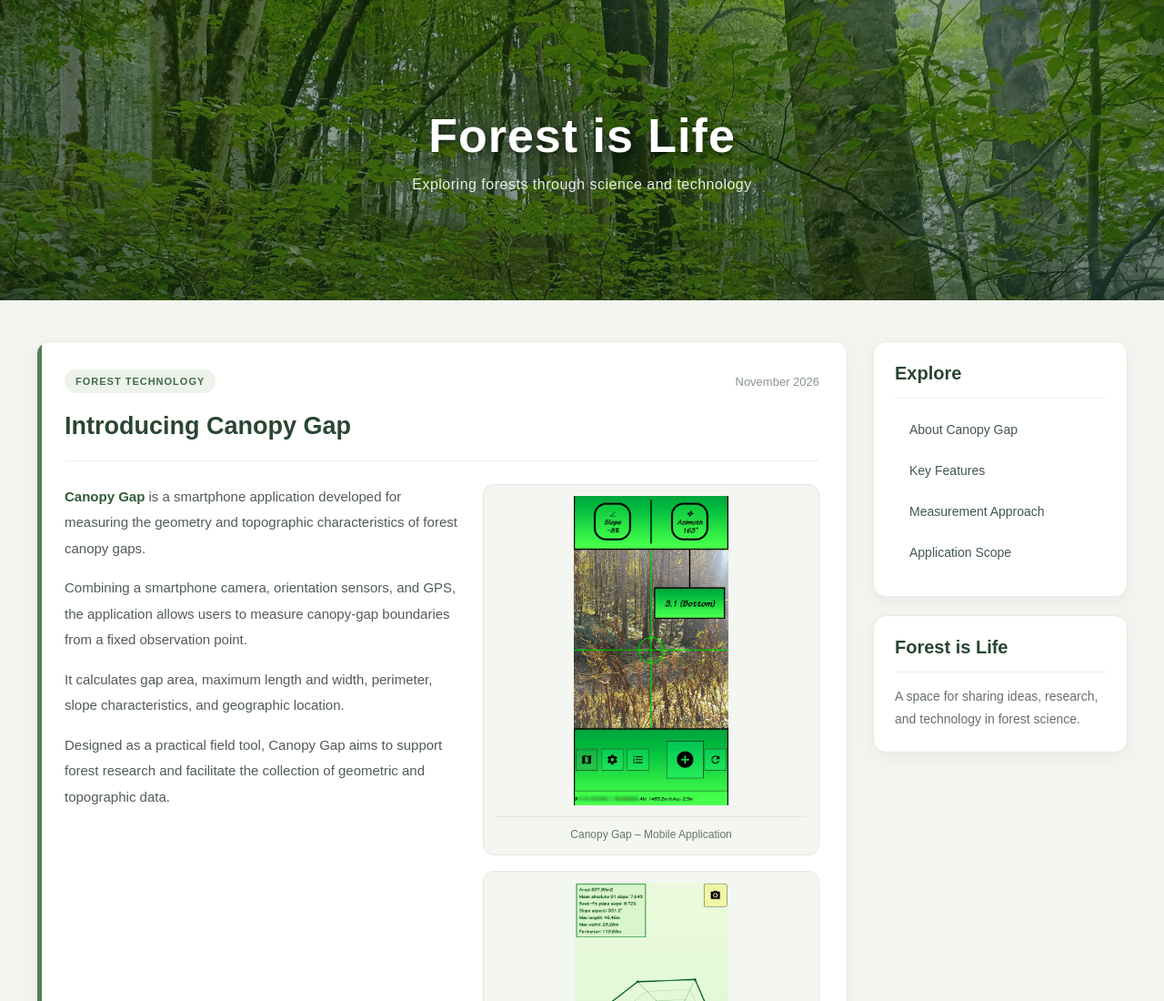
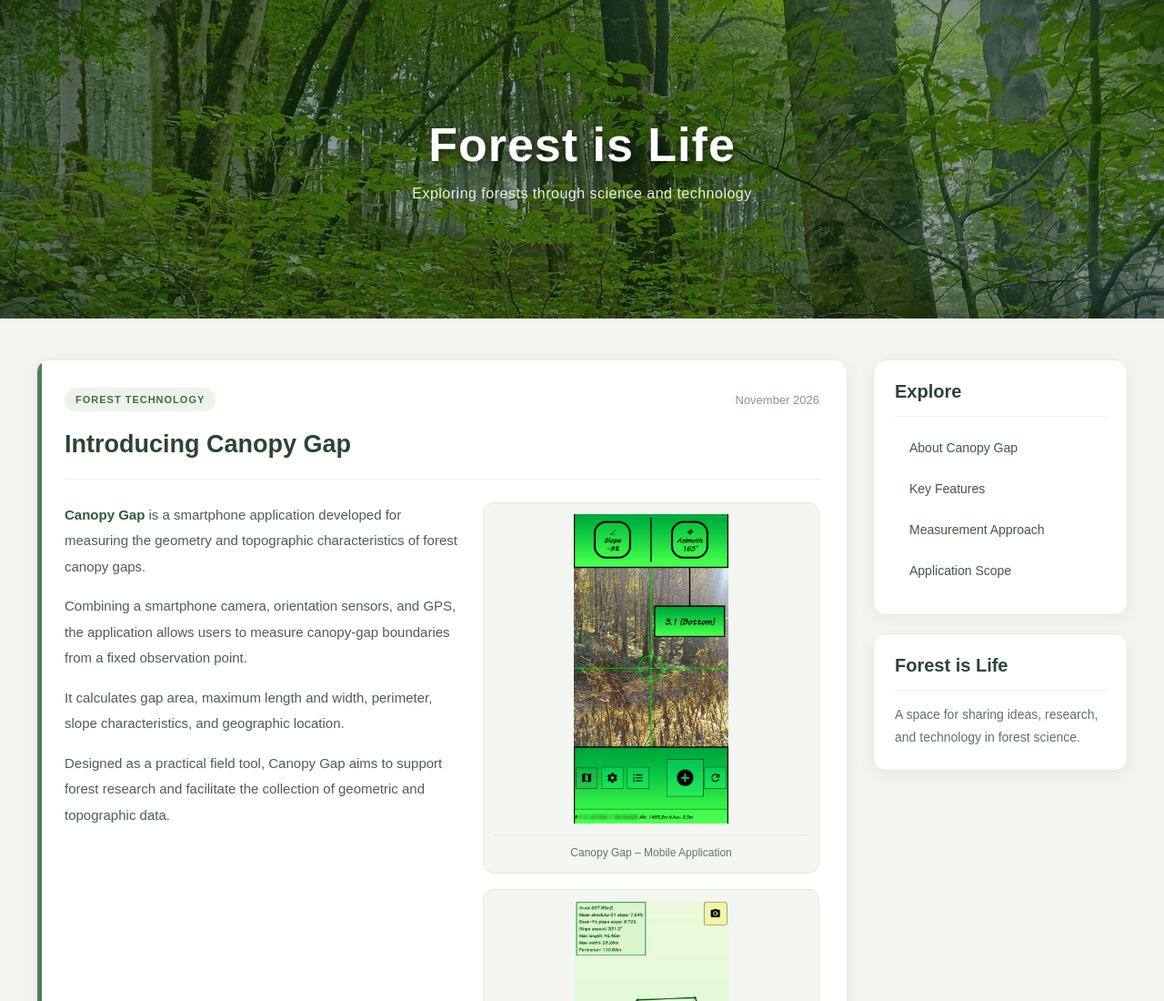
Before and after one commit to SilvaResearch/silvaresearch.github.io, a plain HTML site: page index.html in a window 1280 px wide. Shown: the top 1100 px of the page at 91% size. Drawn offline with Linux system fonts and the light colour scheme.

Commit message:
Update style.css

```diff
--- a/style.css
+++ b/style.css
@@ -25,27 +25,50 @@ body {
 
 .hero {
 
-    min-height: 330px;
+    position: relative;
 
-    background-image:
-        linear-gradient(
-            rgba(16, 39, 22, 0.42),
-            rgba(16, 39, 22, 0.55)
-        ),
-        url("images/header.jpg");
+    width: 100%;
+
+    height: 350px;
+
+    background-image: url("./images/header.jpg");
 
     background-size: cover;
-    background-position: center;
+
+    background-position: center center;
+
+    background-repeat: no-repeat;
 
     display: flex;
+
     justify-content: center;
+
     align-items: center;
 
     text-align: center;
+
+    overflow: hidden;
+
+}
+
+.hero-overlay {
+
+    position: absolute;
+
+    inset: 0;
+
+    background: rgba(16, 39, 22, 0.48);
+
 }
 
 .hero-content {
+
+    position: relative;
+
+    z-index: 2;
+
     padding: 25px;
+
 }
 
 .hero h1 {
@@ -56,10 +79,10 @@ body {
 
     font-weight: 700;
 
-    text-shadow:
-        0 3px 10px rgba(0, 0, 0, 0.6);
+    text-shadow: 0 3px 10px rgba(0, 0, 0, 0.6);
 
     letter-spacing: 1px;
+
 }
 
 .hero p {
@@ -71,6 +94,7 @@ body {
     margin-top: 15px;
 
     letter-spacing: 0.5px;
+
 }
 
 
@@ -86,12 +110,12 @@ body {
 
     display: grid;
 
-    grid-template-columns:
-        minmax(0, 1fr) 280px;
+    grid-template-columns: minmax(0, 1fr) 280px;
 
     gap: 28px;
 
     align-items: start;
+
 }
 
 .posts {
@@ -99,6 +123,7 @@ body {
     display: flex;
 
     flex-direction: column;
+
 }
 
 
@@ -116,12 +141,12 @@ body {
 
     padding: 30px;
 
-    box-shadow:
-        0 5px 20px rgba(35, 55, 38, 0.05);
+    box-shadow: 0 5px 20px rgba(35, 55, 38, 0.05);
 
     position: relative;
 
     overflow: hidden;
+
 }
 
 .post::before {
@@ -131,12 +156,15 @@ body {
     position: absolute;
 
     top: 0;
+
     left: 0;
 
     width: 5px;
+
     height: 100%;
 
     background-color: #527D58;
+
 }
 
 
@@ -157,6 +185,7 @@ body {
     gap: 10px;
 
     margin-bottom: 18px;
+
 }
 
 .post-category {
@@ -174,6 +203,7 @@ body {
     padding: 7px 12px;
 
     border-radius: 20px;
+
 }
 
 .post-date {
@@ -181,6 +211,7 @@ body {
     color: #89958A;
 
     font-size: 13px;
+
 }
 
 
@@ -203,6 +234,7 @@ body {
     margin-bottom: 25px;
 
     border-bottom: 1px solid #EDF0EB;
+
 }
 
 
@@ -214,14 +246,14 @@ body {
 
     display: grid;
 
-    grid-template-columns:
-        minmax(0, 1fr) minmax(230px, 0.85fr);
+    grid-template-columns: minmax(0, 1fr) minmax(230px, 0.85fr);
 
     gap: 25px;
 
     align-items: start;
 
     margin-bottom: 35px;
+
 }
 
 
@@ -236,16 +268,19 @@ body {
     font-size: 15px;
 
     line-height: 1.9;
+
 }
 
 .post-text p {
 
     margin-bottom: 15px;
+
 }
 
 .post-text strong {
 
     color: #315C3A;
+
 }
 
 
@@ -260,6 +295,7 @@ body {
     flex-direction: column;
 
     gap: 17px;
+
 }
 
 .app-image {
@@ -277,14 +313,15 @@ body {
     overflow: hidden;
 
     transition: 0.25s ease;
+
 }
 
 .app-image:hover {
 
     border-color: #B8CDB7;
 
-    box-shadow:
-        0 5px 15px rgba(35, 55, 38, 0.07);
+    box-shadow: 0 5px 15px rgba(35, 55, 38, 0.07);
+
 }
 
 .app-image img {
@@ -298,6 +335,7 @@ body {
     object-fit: contain;
 
     border-radius: 7px;
+
 }
 
 .app-image figcaption {
@@ -313,6 +351,7 @@ body {
     padding-top: 10px;
 
     border-top: 1px solid #E1E8DE;
+
 }
 
 
@@ -333,6 +372,7 @@ body {
     padding-bottom: 12px;
 
     border-bottom: 1px solid #EDF0EB;
+
 }
 
 
@@ -345,21 +385,17 @@ body {
     margin-top: 25px;
 
     margin-bottom: 35px;
+
 }
-
-
-/* =========================================
-   FEATURE GRID
-========================================= */
 
 .feature-grid {
 
     display: grid;
 
-    grid-template-columns:
-        repeat(2, minmax(0, 1fr));
+    grid-template-columns: repeat(2, minmax(0, 1fr));
 
     gap: 14px;
+
 }
 
 
@@ -378,6 +414,7 @@ body {
     padding: 19px;
 
     transition: 0.25s ease;
+
 }
 
 .feature-card:hover {
@@ -388,8 +425,8 @@ body {
 
     transform: translateY(-3px);
 
-    box-shadow:
-        0 5px 15px rgba(35, 55, 38, 0.06);
+    box-shadow: 0 5px 15px rgba(35, 55, 38, 0.06);
+
 }
 
 .feature-icon {
@@ -401,6 +438,7 @@ body {
     font-weight: bold;
 
     margin-bottom: 10px;
+
 }
 
 .feature-card h4 {
@@ -410,6 +448,7 @@ body {
     font-size: 15px;
 
     margin-bottom: 9px;
+
 }
 
 .feature-card p {
@@ -419,6 +458,7 @@ body {
     font-size: 13px;
 
     line-height: 1.7;
+
 }
 
 
@@ -429,6 +469,7 @@ body {
 .post-section {
 
     margin-bottom: 28px;
+
 }
 
 .post-section p {
@@ -440,11 +481,12 @@ body {
     line-height: 1.9;
 
     margin-bottom: 13px;
+
 }
 
 
 /* =========================================
-   APPLICATION SCOPE NOTE
+   APPLICATION SCOPE
 ========================================= */
 
 .post-note {
@@ -462,11 +504,13 @@ body {
     font-size: 14px;
 
     line-height: 1.8;
+
 }
 
 .post-note strong {
 
     color: #31583B;
+
 }
 
 
@@ -495,6 +539,7 @@ body {
     color: #89958A;
 
     font-size: 12px;
+
 }
 
 
@@ -513,6 +558,7 @@ body {
     flex-direction: column;
 
     gap: 20px;
+
 }
 
 .sidebar-card {
@@ -525,8 +571,8 @@ body {
 
     padding: 23px;
 
-    box-shadow:
-        0 5px 20px rgba(35, 55, 38, 0.05);
+    box-shadow: 0 5px 20px rgba(35, 55, 38, 0.05);
+
 }
 
 
@@ -547,6 +593,7 @@ body {
     margin-bottom: 14px;
 
     border-bottom: 1px solid #EDF0EB;
+
 }
 
 
@@ -557,11 +604,13 @@ body {
 .topic-list {
 
     list-style: none;
+
 }
 
 .topic-list li {
 
     margin-bottom: 5px;
+
 }
 
 .topic-link {
@@ -581,6 +630,7 @@ body {
     transition: 0.2s ease;
 
     border-left: 3px solid transparent;
+
 }
 
 .topic-link:hover {
@@ -592,6 +642,7 @@ body {
     border-left-color: #527D58;
 
     padding-left: 17px;
+
 }
 
 
@@ -606,6 +657,7 @@ body {
     font-size: 14px;
 
     line-height: 1.8;
+
 }
 
 
@@ -626,6 +678,7 @@ body {
     font-size: 13px;
 
     line-height: 1.9;
+
 }
 
 .site-footer p:first-child {
@@ -633,6 +686,7 @@ body {
     font-weight: bold;
 
     margin-bottom: 5px;
+
 }
 
 
@@ -644,15 +698,16 @@ body {
 
     .page-layout {
 
-        grid-template-columns:
-            minmax(0, 1fr) 230px;
+        grid-template-columns: minmax(0, 1fr) 230px;
 
         gap: 20px;
+
     }
 
     .post {
 
         padding: 25px;
+
     }
 
     .post-intro {
@@ -664,6 +719,7 @@ body {
     .app-image img {
 
         height: 360px;
+
     }
 
 }
@@ -677,17 +733,20 @@ body {
 
     .hero {
 
-        min-height: 250px;
+        height: 250px;
+
     }
 
     .hero h1 {
 
         font-size: 38px;
+
     }
 
     .hero p {
 
         font-size: 14px;
+
     }
 
     .page-layout {
@@ -701,16 +760,19 @@ body {
         margin-top: 25px;
 
         margin-bottom: 40px;
+
     }
 
     .post {
 
         padding: 23px 20px;
+
     }
 
     .post-title {
 
         font-size: 23px;
+
     }
 
     .post-intro {
@@ -718,26 +780,31 @@ body {
         grid-template-columns: 1fr;
 
         gap: 20px;
+
     }
 
     .app-gallery {
 
         gap: 15px;
+
     }
 
     .app-image img {
 
         height: 350px;
+
     }
 
     .feature-grid {
 
         grid-template-columns: 1fr;
+
     }
 
     .sidebar {
 
         position: static;
+
     }
 
     .post-footer {
@@ -745,6 +812,7 @@ body {
         flex-direction: column;
 
         align-items: flex-start;
+
     }
 
 }
@@ -759,21 +827,25 @@ body {
     .hero h1 {
 
         font-size: 33px;
+
     }
 
     .post {
 
         padding: 20px 17px;
+
     }
 
     .post-title {
 
         font-size: 21px;
+
     }
 
     .app-image img {
 
         height: 320px;
+
     }
 
 }
```
